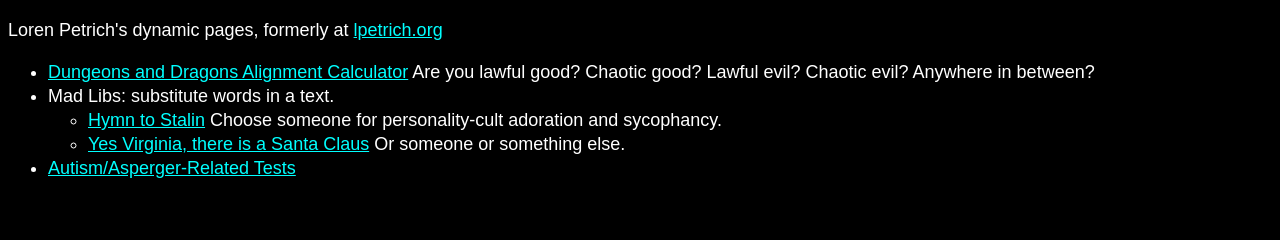
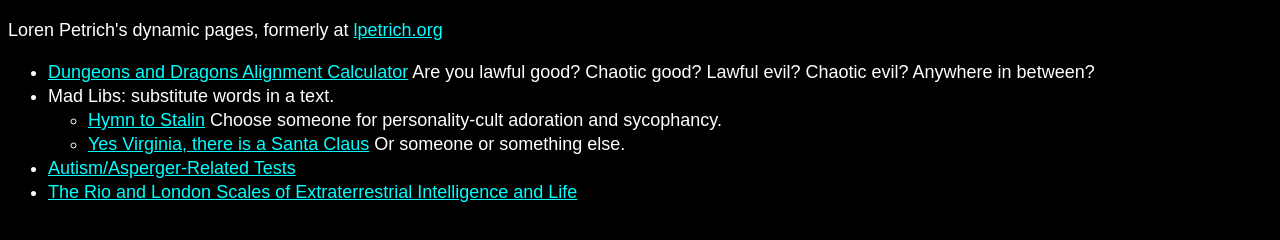
Before and after one commit to lkpetrich/Website, a plain HTML site: page index.html in a window 1280 px wide. Drawn offline with Linux system fonts and the light colour scheme.

Commit message:
Added Rio-scale link

```diff
--- a/index.html
+++ b/index.html
@@ -30,6 +30,9 @@
 <li>
 <a href="Asperger/index.html">Autism/Asperger-Related Tests</a>
 </li>
+<li>
+<a href="RioScale/index.html">The Rio and London Scales of Extraterrestrial Intelligence and Life</a>
+</li>
 </ul>
 </body>
 </html>
```
